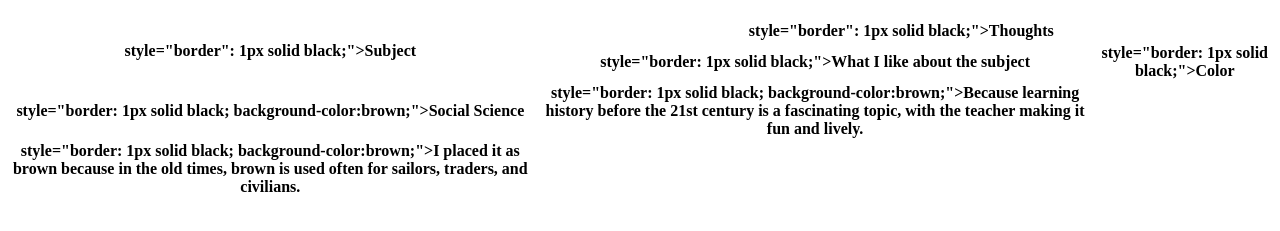
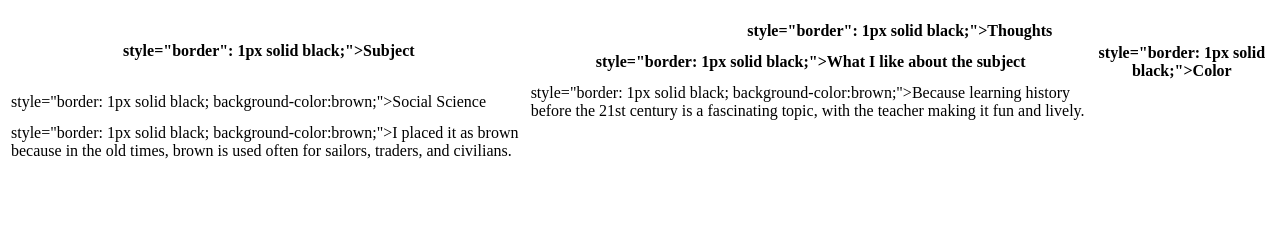
Before and after one commit to Teejay225-src/Laboratory-3, a plain HTML site: page subjects.html in a window 1280 px wide. Shown: the part 61-292 px from the top of the page. Drawn offline with Linux system fonts and the light colour scheme.

Commit message:
Update subjects.html

```diff
--- a/subjects.html
+++ b/subjects.html
@@ -18,15 +18,15 @@
                    <td>style="border": 1px solid black;">Thoughts</td>
          </tr>
          <tr>
-             <th> style="border: 1px solid black;">What I like about the subject</td>
-             <th> style="border: 1px solid black;">Color</td>
+             <th> style="border: 1px solid black;">What I like about the subject</th>
+             <th> style="border: 1px solid black;">Color</th>
          </tr>
          <tr>
-             <th> style="border: 1px solid black; background-color:brown;">Social Science</td>
-             <th> style="border: 1px solid black; background-color:brown;">Because learning history before the 21st century is a fascinating topic, with the teacher making it fun and lively.</td>
+             <td> style="border: 1px solid black; background-color:brown;">Social Science</td>
+             <td> style="border: 1px solid black; background-color:brown;">Because learning history before the 21st century is a fascinating topic, with the teacher making it fun and lively.</td>
          </tr>
          <tr>
-             <th> style="border: 1px solid black; background-color:brown;">I placed it as brown because in the old times, brown is used often for sailors, traders, and civilians.</td>
+             <td> style="border: 1px solid black; background-color:brown;">I placed it as brown because in the old times, brown is used often for sailors, traders, and civilians.</td>
          </tr>
 
 
```
